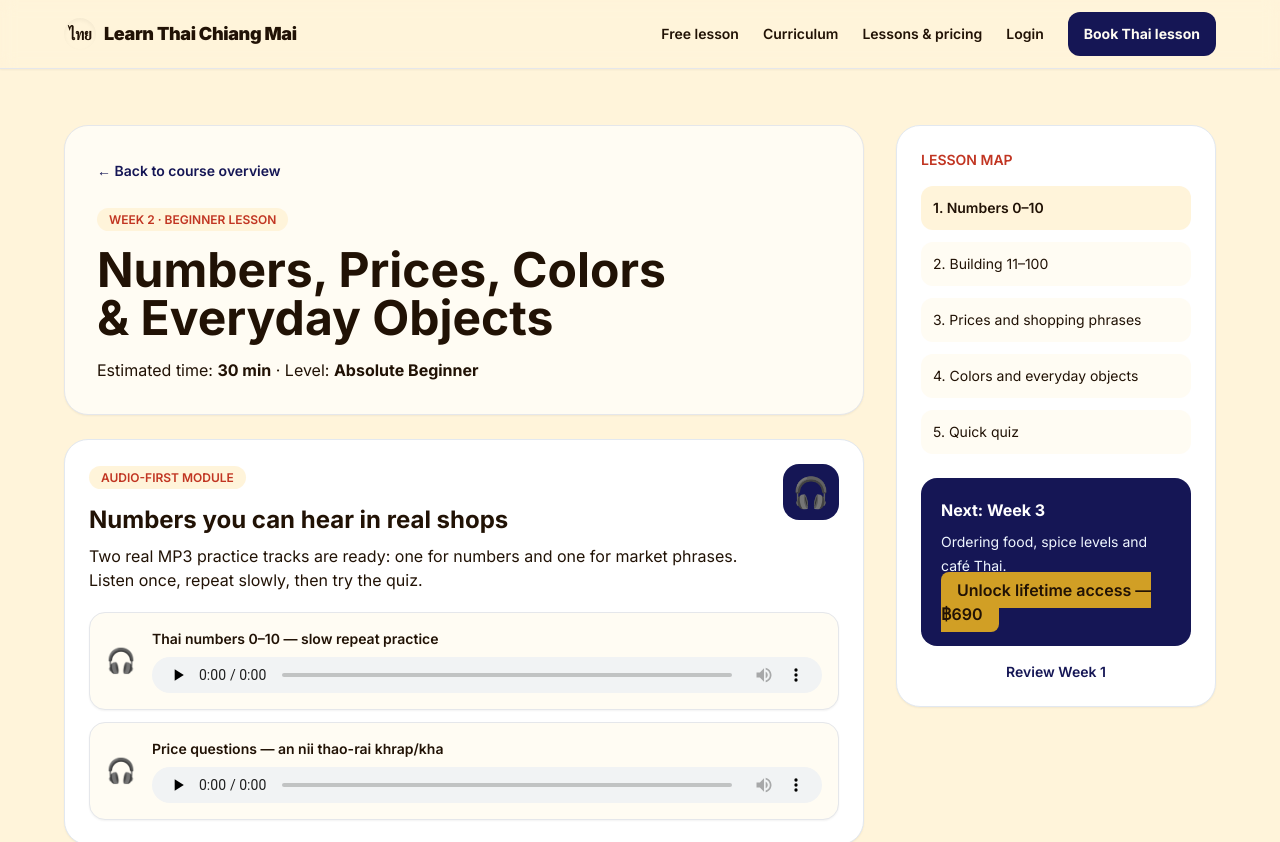
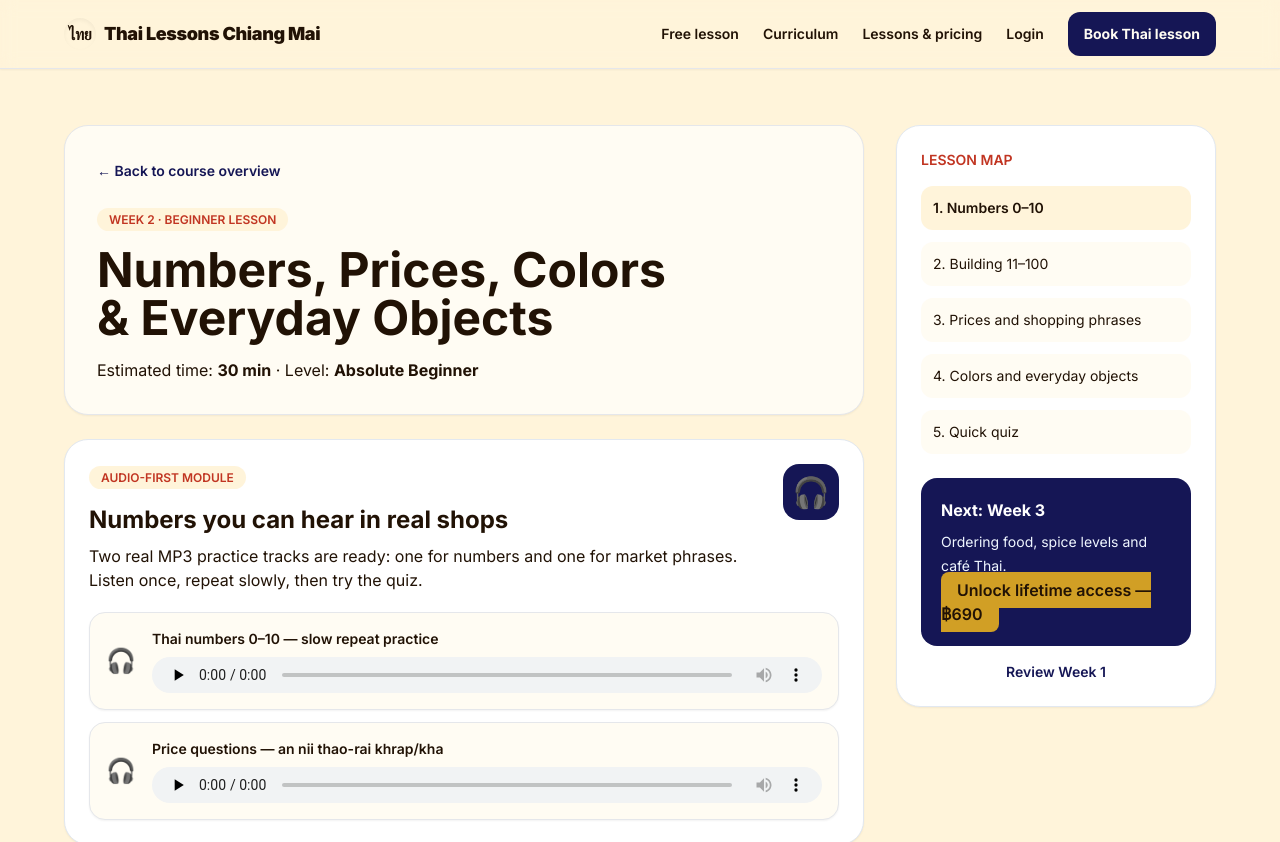
Before and after one commit to Mekjunkong/thai-culture, a Next.js app: page /lessons/week-2 in a window 1280 px wide. Shown: the top 842 px of the page. Built offline with nearby package versions, Linux system fonts and the light colour scheme; no server answers.

Commit message:
Rebrand to Thai Lessons Chiang Mai

```diff
--- a/app/layout.tsx
+++ b/app/layout.tsx
@@ -5,32 +5,32 @@ import '../styles/globals.css'
 const inter = Inter({ subsets: ['latin'], variable: '--font-inter' })
 
 export const metadata: Metadata = {
-  metadataBase: new URL('https://thai-culture-ruby.vercel.app'),
-  title: 'Learn Thai Chiang Mai | Thai Lessons for Expats & Travelers',
+  metadataBase: new URL('https://thailessonschiangmai.com'),
+  title: 'Thai Lessons Chiang Mai | Learn Thai for Expats & Travelers',
   description:
     'Practical Thai lessons in Chiang Mai and online for expats, digital nomads, retirees, and travelers. Start free, then book private Thai practice.',
   alternates: {
     canonical: '/',
   },
   openGraph: {
-    title: 'Learn Thai Chiang Mai',
-    description: 'Thai lessons in Chiang Mai and online for real-life confidence, polite phrases, food, markets, prices, and culture.',
+    title: 'Thai Lessons Chiang Mai',
+    description: 'Thai lessons in Chiang Mai and online for expats, travelers, food, markets, prices, polite phrases, and culture.',
     url: '/',
-    siteName: 'Learn Thai Chiang Mai',
+    siteName: 'Thai Lessons Chiang Mai',
     images: [
       {
         url: '/assets/images/thai-culture-homepage-banner.png',
         width: 1536,
         height: 1024,
-        alt: 'Learn Thai Chiang Mai course and private lessons',
+        alt: 'Thai Lessons Chiang Mai course and private lessons',
       },
     ],
     type: 'website',
   },
   twitter: {
     card: 'summary_large_image',
-    title: 'Learn Thai Chiang Mai',
-    description: 'Practical Thai lessons in Chiang Mai and online for real-life confidence.',
+    title: 'Thai Lessons Chiang Mai',
+    description: 'Practical Thai lessons in Chiang Mai and online for expats and travelers.',
     images: ['/assets/images/thai-culture-homepage-banner.png'],
   },
 }
--- a/app/page.tsx
+++ b/app/page.tsx
@@ -97,7 +97,7 @@ export default function HomePage() {
           <div className="relative mx-auto grid max-w-6xl items-center gap-10 lg:grid-cols-[1.02fr_0.98fr]">
             <div>
               <p className="inline-flex min-h-11 items-center rounded-full border border-turmeric/30 bg-surface px-4 py-2 text-sm font-bold text-indigo shadow-sm shadow-tamarind/5">
-                Learn Thai Chiang Mai · Online + in-person lessons
+                Thai Lessons Chiang Mai · Online + in-person lessons
               </p>
               <h1 className="mt-5 max-w-3xl text-[clamp(2.75rem,7vw,5.9rem)] font-black leading-[0.93] tracking-[-0.065em] text-tamarind text-balance">
                 Learn Thai for real life in Chiang Mai.
@@ -327,7 +327,7 @@ export default function HomePage() {
             </div>
             <div className="rounded-[1.5rem] border border-tamarind/10 bg-surface p-5 shadow-sm shadow-tamarind/5">
               <p className="text-lg leading-8 text-tamarind/72 text-pretty">
-                Learn Thai Chiang Mai is built for real daily life: polite greetings, food orders, market prices, simple conversation, and the small cultural details that help foreigners feel more comfortable in Thailand.
+                Thai Lessons Chiang Mai is built for real daily life: polite greetings, food orders, market prices, simple conversation, and the small cultural details that help foreigners feel more comfortable in Thailand.
               </p>
               <ul className="mt-5 grid gap-3">
                 {seoProof.map((item) => (
--- a/components/checkout/CheckoutButton.tsx
+++ b/components/checkout/CheckoutButton.tsx
@@ -7,7 +7,7 @@ interface CheckoutButtonProps {
 
 const whatsappNumber = '66929894495'
 const checkoutMessage = encodeURIComponent(
-  'Hi, I want to learn Thai. Can I book a trial lesson or Starter Pack for Learn Thai Chiang Mai?'
+  'Hi, I want to learn Thai. Can I book a trial lesson or Starter Pack for Thai Lessons Chiang Mai?'
 )
 
 export default function CheckoutButton({ children, className }: CheckoutButtonProps) {
--- a/components/ui/Navbar.tsx
+++ b/components/ui/Navbar.tsx
@@ -13,7 +13,7 @@ export default function Navbar() {
       <div className="mx-auto flex max-w-6xl items-center justify-between gap-4">
         <Link href="/" className="flex min-h-11 items-center gap-2 text-lg font-black tracking-[-0.02em] text-balance focus-visible:outline focus-visible:outline-2 focus-visible:outline-offset-4 focus-visible:outline-turmeric">
           <span className="flex h-8 w-8 items-center justify-center rounded-full bg-jasmine text-base shadow-inner" aria-hidden="true">ไทย</span>
-          <span>Learn Thai Chiang Mai</span>
+          <span>Thai Lessons Chiang Mai</span>
         </Link>
 
         <div className="hidden items-center gap-6 text-sm font-semibold md:flex">
```
Also changed, not shown: public/products/50-thai-phrases-chiang-mai.html (+3 -3 lines), public/teach-online/index.html (+4 -4 lines), 1 other file (tests, documents, lock files or other folders).
